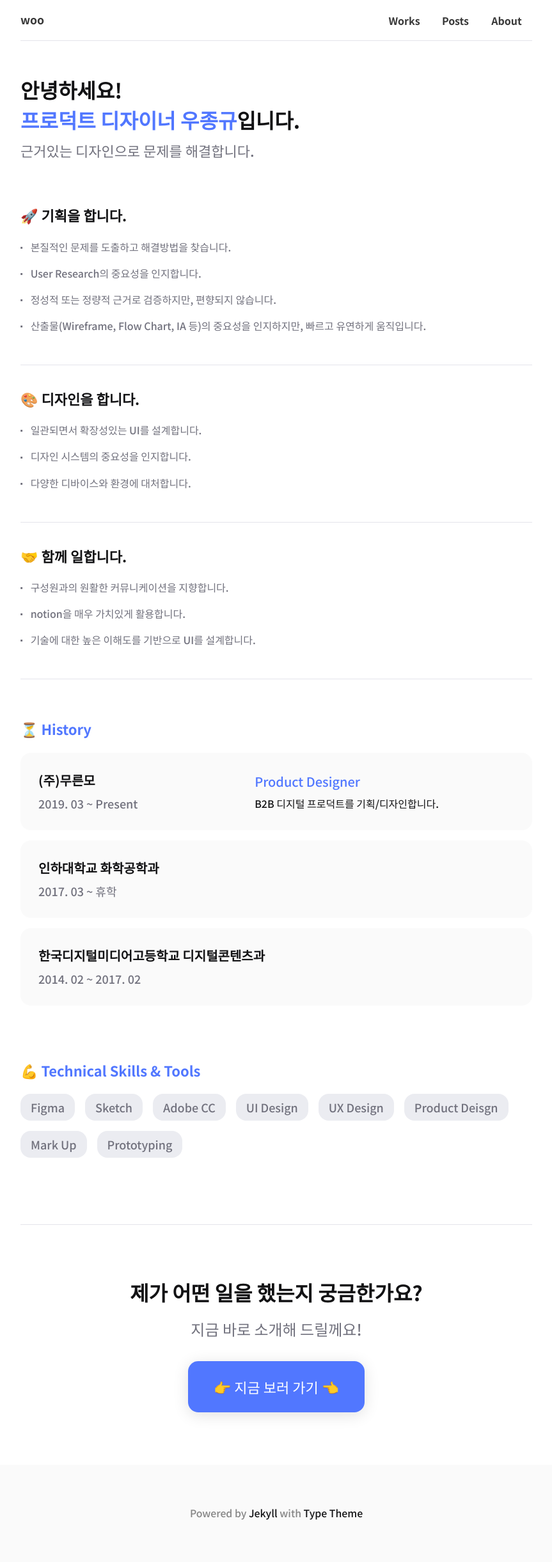
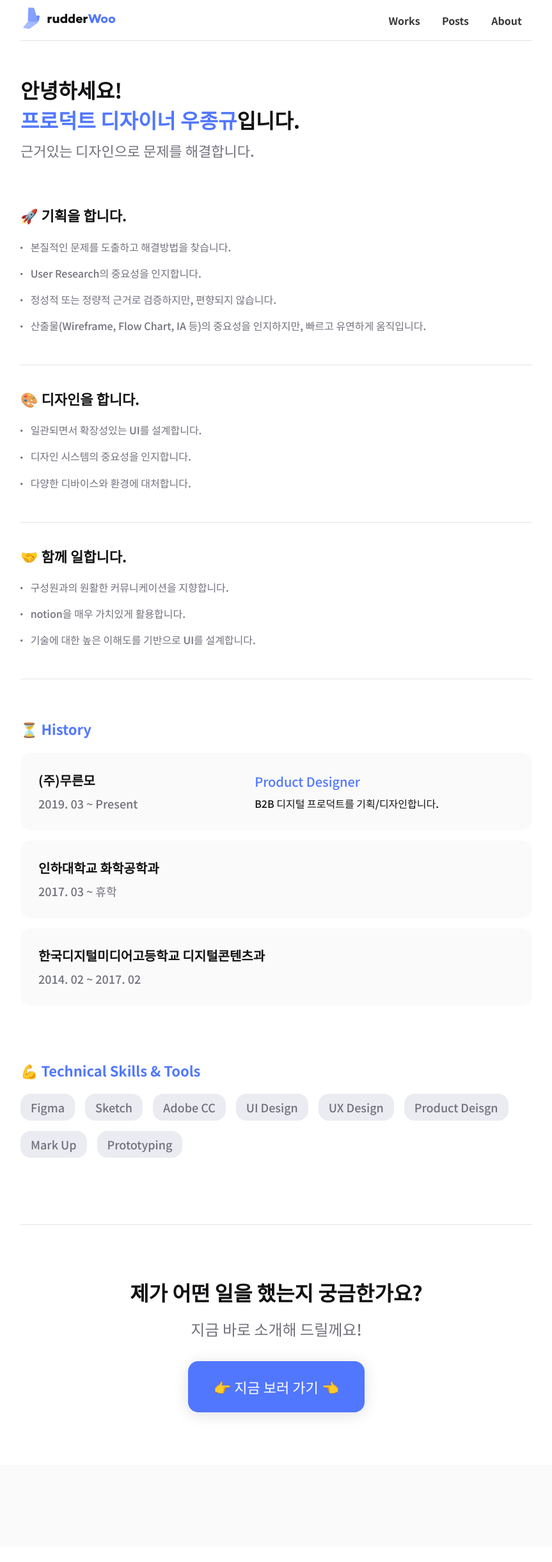
Before and after one commit to rudderWoo/Woo.github.io, a Jekyll site: the page built from index.md, in a window 1280 px wide. Shown: the whole page at 64% size, without its empty margins (208-1071 px from the left). Built offline with Jekyll 4.4.1, drawn with Linux system fonts in a browser that asks for light colours; nearby versions of some CDN libraries; after the commit the page ends 2418 px from its top, so only the background shows below that.

Commit message:
파비콘, 로고 추가

```diff
--- a/_config.yml
+++ b/_config.yml
@@ -7,7 +7,7 @@ theme_settings:
   # Meta
   title: 프로덕트 디자이너 우종규입니다.
   avatar:
-  favicon:
+  favicon: assets/img/favicon.png
   gravatar: # Email MD5 hash
   description: "근거있는 디자인으로 문제를 해결합니다." # used by search engines
 
@@ -16,9 +16,8 @@ theme_settings:
      <p>Lorem ipsum dolor sit amet, consectetur adipiscing elit, sed do eiusmod tempor ssincididunt ut labore et dolore magna aliqua.</p>
 
      <p>Remove all header text in <code>_config.yml</code> to disable this feature. test</p>
-  header_text_feature_image: "assets/img/main_thumbnail.png"
+  header_text_feature_image: assets/img/main_thumbnail.png
   footer_text: >
-   Powered by <a href="https://jekyllrb.com/">Jekyll</a> with <a href="https://github.com/rohanchandra/type-theme">Type Theme</a>
 
   # Icons
   rss: false
--- a/_includes/header.html
+++ b/_includes/header.html
@@ -1,6 +1,6 @@
 <header class="site-header">
 	<div class="branding">
-		<!-- {% if site.theme_settings.gravatar %}
+		{% if site.theme_settings.gravatar %}
 		<a href="{{ site.baseurl }}/">
 			<img class="avatar" src="https://secure.gravatar.com/avatar/{{ site.theme_settings.gravatar }}?s=100" alt=""/>
 		</a>
@@ -8,10 +8,10 @@
 		<a href="{{ site.baseurl }}/">
 			<img class="avatar" src="{{ site.baseurl }}/{{ site.theme_settings.avatar }}" alt=""/>
 		</a>
-		{% endif %} -->
-		<h1 class="site-title">
-			<a href="{{ site.baseurl }}/">woo</a>
-		</h1>
+		{% endif %}
+		<a class="site-title" href="{{ site.baseurl }}/">
+			<img src="{{ site.baseurl }}/assets/img/logo.png">
+		</a>
 	</div>
 	<nav class="site-nav">
 		{% assign current = page.title %}
--- a/_sass/includes/_header.scss
+++ b/_sass/includes/_header.scss
@@ -27,6 +27,11 @@
     font-weight: bold;
     font-size: 1em;
     line-height: 1.5;
+
+    img {
+      height: 34px;
+      margin-left: 4px;
+    }
   }
 
   .site-nav {
```
Also changed, not shown: index.md (+1 -1 lines), assets/img/favicon.png (added), assets/img/logo.png.
